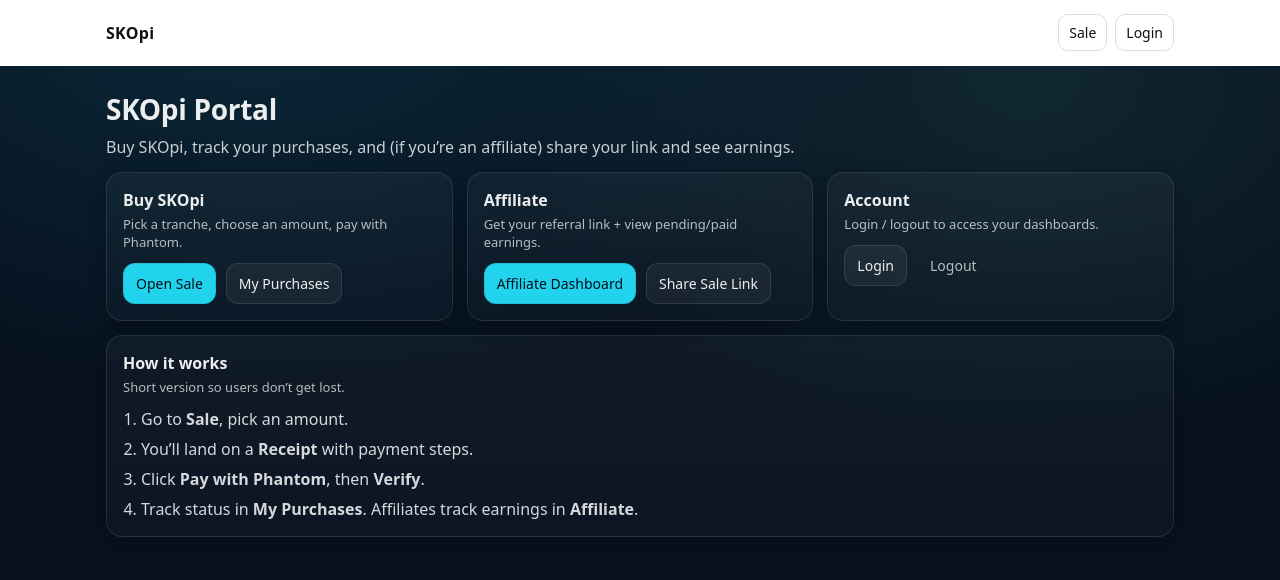
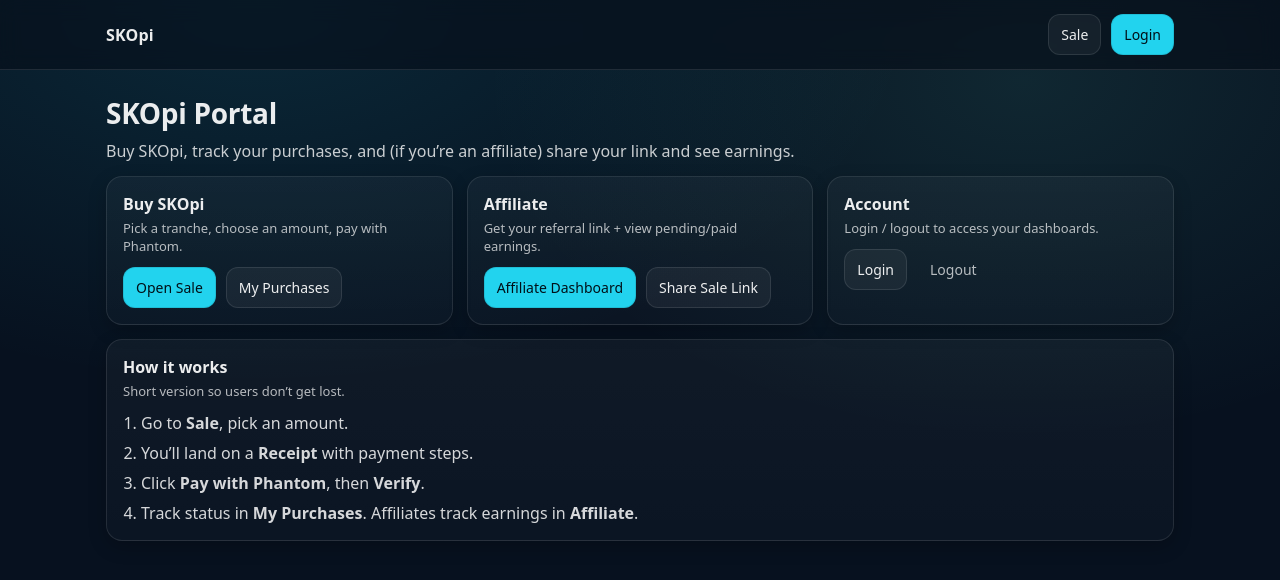
Before and after one commit to skopiLandToken/skopi, a Next.js app: page / in a window 1280 px wide. Shown: the top 580 px of the page. Built offline with nearby package versions, Linux system fonts and the light colour scheme; no server answers.

Commit message:
ui: theme-consistent nav

```diff
--- a/src/app/components/Nav.tsx
+++ b/src/app/components/Nav.tsx
@@ -1,4 +1,5 @@
 import { supabaseServer } from "@/lib/supabase-server";
+import { Button } from "./ui";
 
 function isAdminEmail(email: string | null | undefined) {
   const allow = (process.env.ADMIN_EMAILS || "")
@@ -15,25 +16,15 @@ export default async function Nav() {
   const supabase = await supabaseServer();
   const { data } = await supabase.auth.getUser();
   const email = data?.user?.email || null;
-
   const isAdmin = isAdminEmail(email);
 
-  const linkStyle: React.CSSProperties = {
-    textDecoration: "none",
-    padding: "8px 10px",
-    borderRadius: 10,
-    border: "1px solid #ddd",
-    fontSize: 14,
-    color: "#111",
-  };
-
   return (
-    <header style={{ borderBottom: "1px solid #eee", background: "#fff" }}>
+    <header>
       <div
+        className="container"
         style={{
-          maxWidth: 1100,
-          margin: "0 auto",
-          padding: "14px 16px",
+          paddingTop: 14,
+          paddingBottom: 14,
           display: "flex",
           alignItems: "center",
           justifyContent: "space-between",
@@ -41,30 +32,31 @@ export default async function Nav() {
           flexWrap: "wrap",
         }}
       >
-        <div style={{ fontWeight: 800, letterSpacing: 0.3 }}>
-          <a href="/" style={{ textDecoration: "none", color: "#111" }}>SKOpi</a>
+        <div style={{ fontWeight: 900, letterSpacing: 0.2 }}>
+          <a href="/" style={{ textDecoration: "none" }}>SKOpi</a>
         </div>
 
-        <nav style={{ display: "flex", gap: 8, flexWrap: "wrap" }}>
-          <a href="/sale" style={linkStyle}>Sale</a>
+        <nav style={{ display: "flex", gap: 10, flexWrap: "wrap", alignItems: "center" }}>
+          <Button href="/sale" variant="secondary">Sale</Button>
 
           {email ? (
             <>
-              <a href="/affiliate" style={linkStyle}>Affiliate</a>
-              <a href="/me/purchases" style={linkStyle}>My Purchases</a>
+              <Button href="/affiliate" variant="secondary">Affiliate</Button>
+              <Button href="/me/purchases" variant="secondary">My Purchases</Button>
 
               {isAdmin ? (
                 <>
-                  <a href="/admin/intents" style={linkStyle}>Admin Intents</a>
-                  <a href="/admin/commissions" style={linkStyle}>Admin Commissions</a>
-                  <a href="/admin/payouts" style={linkStyle}>Admin Payouts</a>
+                  <Button href="/admin/status" variant="ghost">Admin</Button>
+                  <Button href="/admin/intents" variant="ghost">Intents</Button>
+                  <Button href="/admin/commissions" variant="ghost">Commissions</Button>
+                  <Button href="/admin/payouts" variant="ghost">Payouts</Button>
                 </>
               ) : null}
 
-              <a href="/logout" style={linkStyle}>Logout</a>
+              <Button href="/logout" variant="primary">Logout</Button>
             </>
           ) : (
-            <a href="/login" style={linkStyle}>Login</a>
+            <Button href="/login" variant="primary">Login</Button>
           )}
         </nav>
       </div>
```
